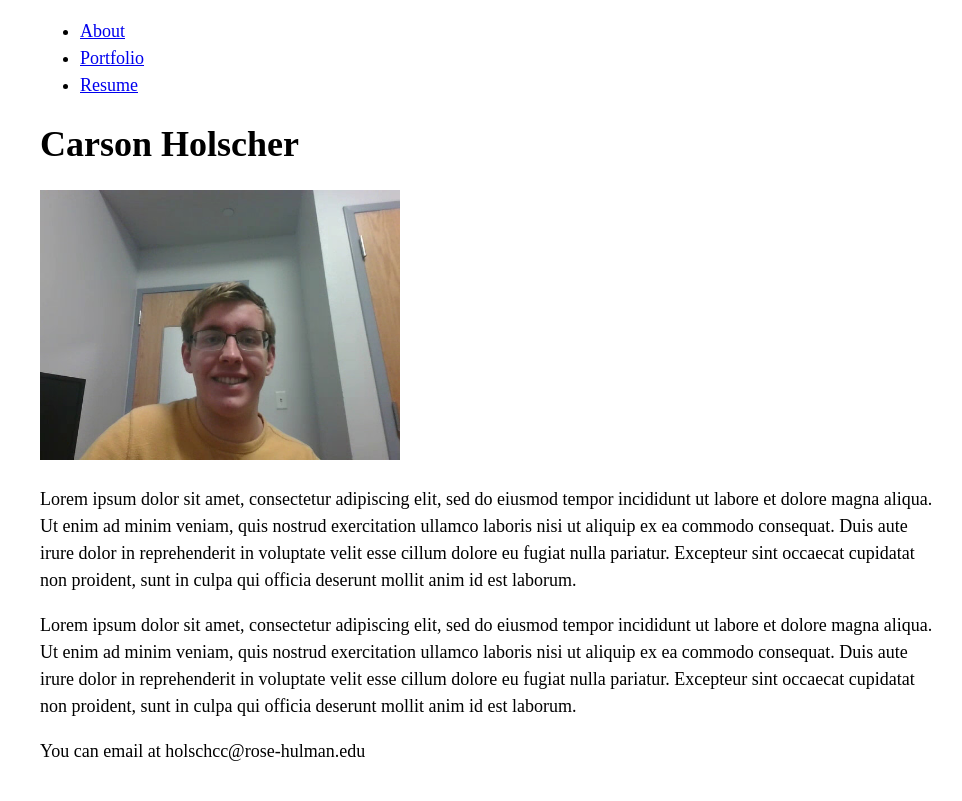
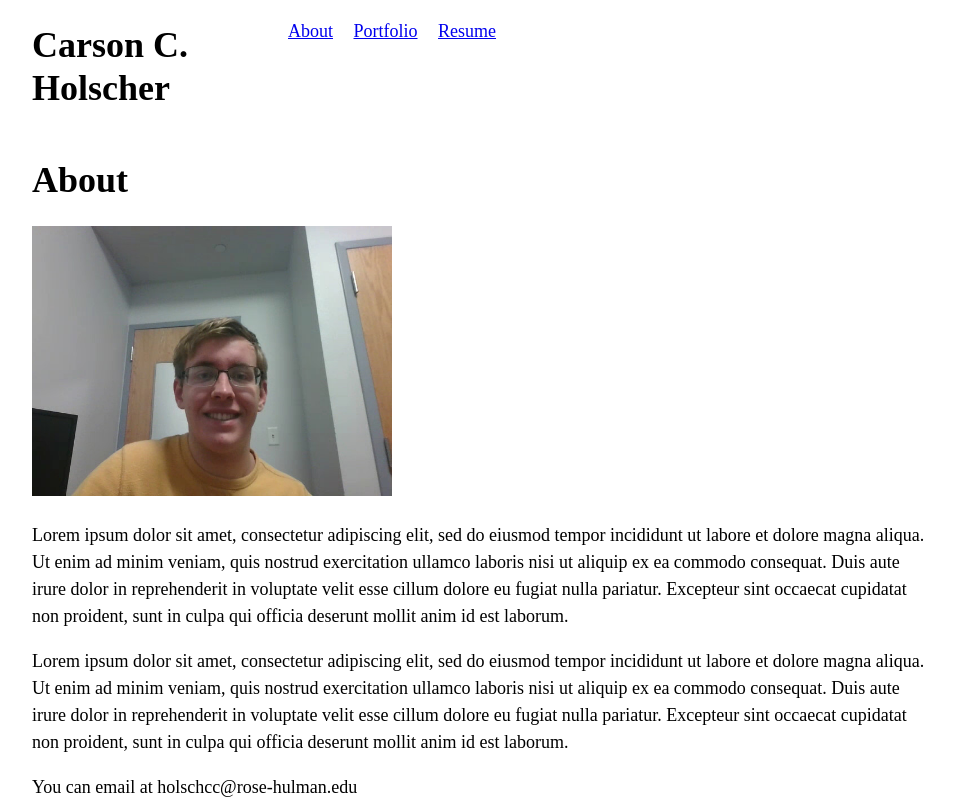
Before and after one commit to rhit-holschcc/holschcc.github.io, a plain HTML site: page index.html in a window 1280 px wide. Shown: the whole page, without its empty margins (32-994 px from the left). Drawn offline with Linux system fonts and the light colour scheme.

Commit message:
Finished 3rd video

```diff
--- a/index.html
+++ b/index.html
@@ -9,6 +9,9 @@
     <link rel="icon" href="images/favicon.png" />
   </head>
   <body id="about">
+    <header>
+      <h1>Carson C. Holscher</h1>
+    </header>
     <nav>
       <ul>
 	<li><a href="index.html">About</a></li>
@@ -17,7 +20,7 @@
       </ul>
     </nav>
     <main>
-      <h1>Carson Holscher</h1>
+      <h1>About</h1>
       <img id="avatar" src="images/avatar.jpg"/>
       <p> Lorem ipsum dolor sit amet, consectetur adipiscing elit, sed do eiusmod tempor incididunt ut labore et dolore magna
 	  aliqua. Ut enim ad minim veniam, quis nostrud exercitation ullamco laboris nisi ut aliquip ex ea commodo consequat.
--- a/styles/main.css
+++ b/styles/main.css
@@ -1,5 +1,4 @@
 body {
-    padding-left: 4em;
     font-size: 18px;
     line-height: 1.5;
 }
@@ -19,3 +18,51 @@ body#portfolio img {
 p {
     max-width: 50em;
 }
+
+body {
+    display: grid;
+    grid-template-areas: "head nav"
+	                 "main main"
+			 "foot foot";
+    grid-template-columns: 1fr 4fr;
+    grid-template-rows: auto 1fr auto;
+}
+
+body > * {
+    padding-left: 4rem;
+}
+
+body > header {
+    grid-area: head;
+}
+
+body > nav {
+    grid-area: nav;
+}
+
+body > nav ul {
+    list-style-type: none;
+    padding: 0;
+}
+
+body > nav ul li {
+    display: inline;
+    padding-right: 1rem;
+}
+
+body > main {
+    grid-area: main;
+}
+
+body > footer {
+    grid-area: foot;
+}
+
+header, footer {
+    padding-top: 1.33rem 0;
+    padding-bottom: 1.33rem 0;
+}
+
+headher h1, footer h1 {
+    margin: 0;
+}
```
Also changed, not shown: portfolio.html (+8 -1 lines), resume.html (+3 -0 lines).
